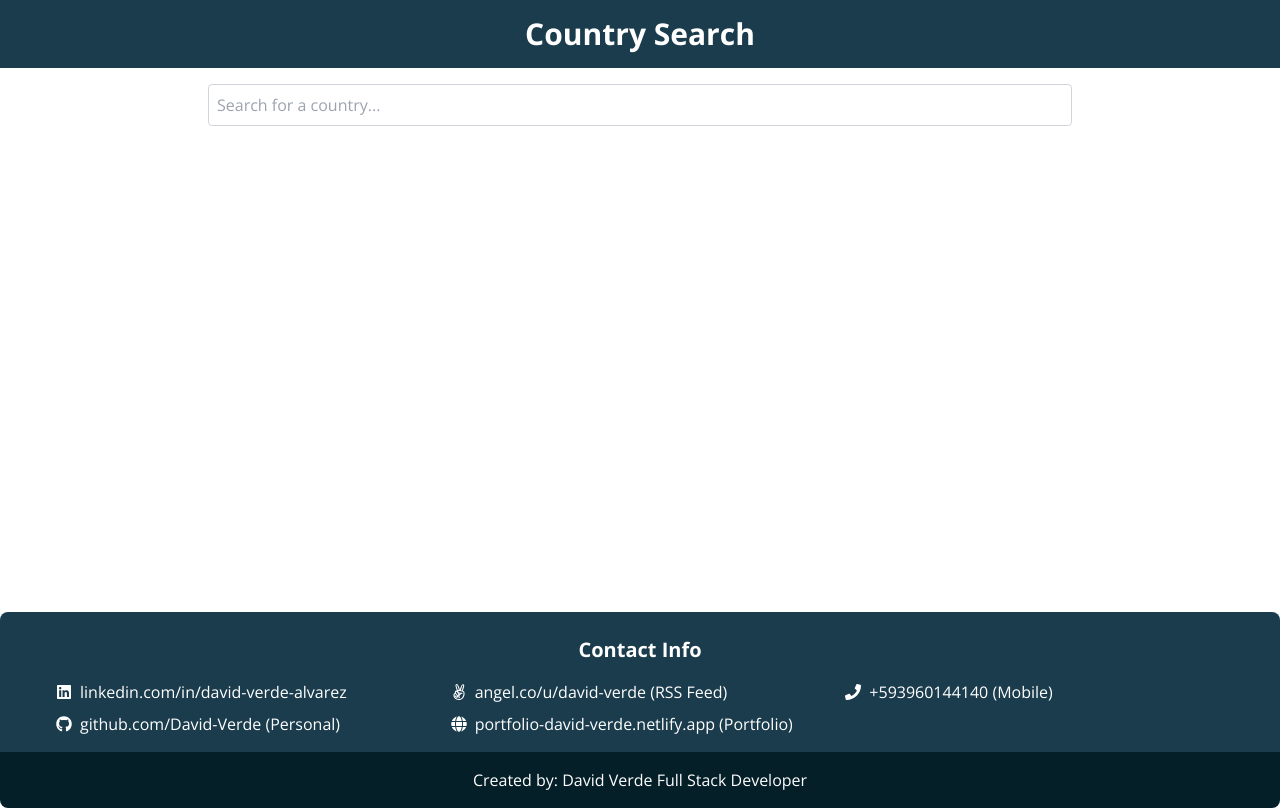
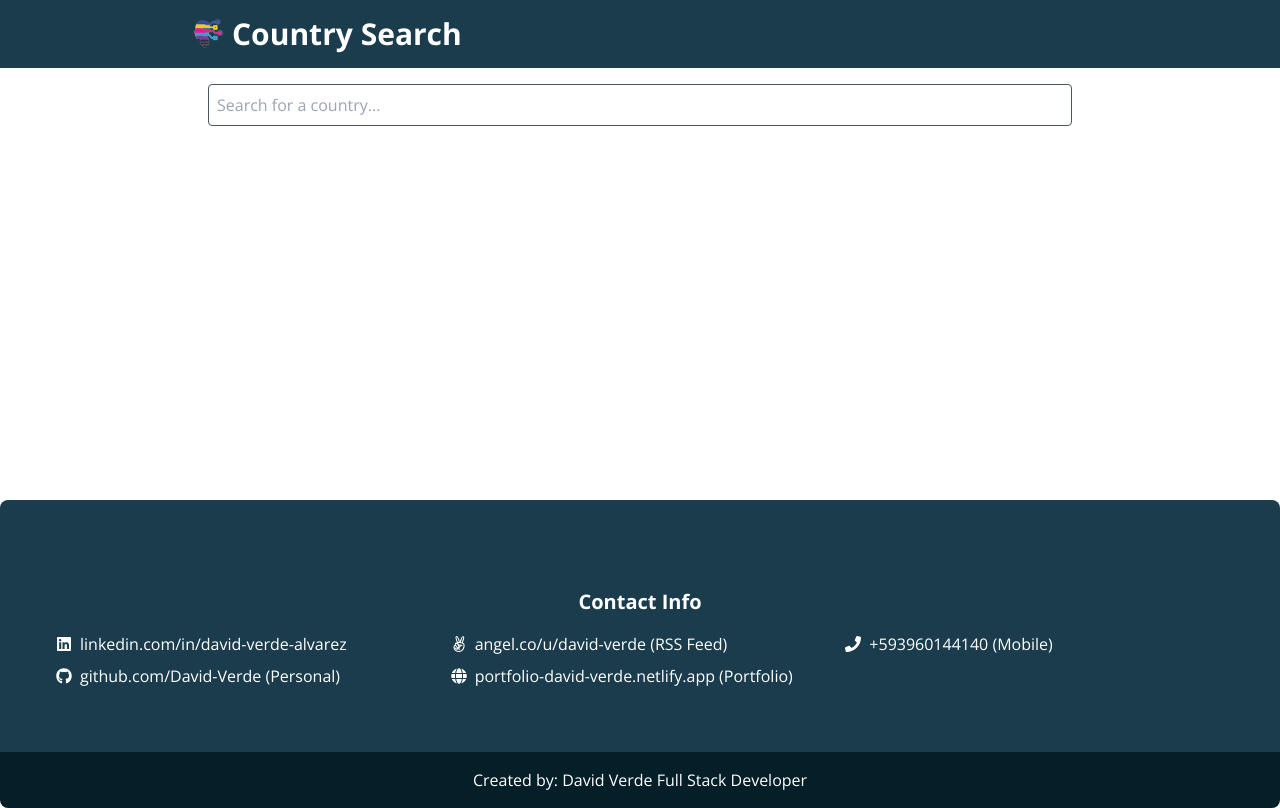
Before and after one commit to David-Immilandcanada/Visto-Test, a Next.js app: page / in a window 1280 px wide. Built offline with nearby package versions, Linux system fonts and the light colour scheme.

Commit message:
create header icon and styling list

```diff
--- a/src/components/CountryList.tsx
+++ /dev/null
@@ -1,20 +0,0 @@
-import React from 'react';
-import { useCountry } from '../context/CountryContext';
-
-const CountryList = () => {
-    const { searchResults, setSelectedCountry } = useCountry();
-
-    return (
-        <ul className="mt-4">
-            {searchResults.map((country) => (
-                <li key={country.alpha3Code} className="p-2 border-b border-gray-300 hover:bg-gray-100">
-                    <a href={`/country/${country.alpha3Code}/about`} onClick={() => setSelectedCountry(country)} className="text-black hover:underline">
-                        {country.name}
-                    </a>
-                </li>
-            ))}
-        </ul>
-    );
-};
-
-export default CountryList;
--- /dev/null
+++ b/src/components/Header.tsx
@@ -0,0 +1,14 @@
+import Image from 'next/image';
+
+const Header = () => {
+    return (
+        <header className="w-full p-4 bg-[#1a3c4c] text-center flex items-center">
+            <div className="flex items-center justify-start w-full max-w-4xl mx-auto">
+                <Image src="/assets/logo.svg" alt="App Logo" width={32} height={32} />
+                <h1 className="text-3xl font-bold text-white ml-2">Country Search</h1>
+            </div>
+        </header>
+    );
+};
+
+export default Header;
--- a/src/components/SearchBar.tsx
+++ b/src/components/SearchBar.tsx
@@ -1,10 +1,9 @@
-// src/components/SearchBar.tsx
 import React, { useState } from 'react';
 import { useCountry } from '../context/CountryContext';
 
 const SearchBar = () => {
     const [query, setQuery] = useState('');
-    const { searchCountries } = useCountry();
+    const { searchCountries, searchResults } = useCountry();
 
     const handleChange = (e: React.ChangeEvent<HTMLInputElement>) => {
         setQuery(e.target.value);
@@ -12,13 +11,27 @@ const SearchBar = () => {
     };
 
     return (
+        <div className="w-full">
             <input
                 type="text"
                 value={query}
                 onChange={handleChange}
                 placeholder="Search for a country..."
-            className="w-full p-2 border border-gray-300 rounded focus:outline-none focus:ring-2 focus:ring-black"
+                className="w-full p-2 border border-gray-600 rounded focus:outline-none focus:ring-2 focus:ring-black"
             />
+            {searchResults.length > 0 && (
+                <ul className="border border-gray-300 mt-2 rounded bg-white max-h-60 overflow-y-auto">
+                    {searchResults.map((country) => (
+                        <li key={country.alpha3Code} className="flex items-center p-2 hover:bg-gray-100">
+                            <img src={country.flag} alt={`Flag of ${country.name}`} className="w-6 h-4 mr-2" />
+                            <a href={`/country/${country.alpha3Code}/about`} className="text-black hover:underline">
+                                {country.name}
+                            </a>
+                        </li>
+                    ))}
+                </ul>
+            )}
+        </div>
     );
 };
 
--- a/src/pages/index.tsx
+++ b/src/pages/index.tsx
@@ -1,16 +1,13 @@
+import Header from '../components/Header';
 import SearchBar from '../components/SearchBar';
-import CountryList from '../components/CountryList';
 import Footer from '../components/Footer';
 
 const HomePage = () => {
     return (
         <div className="min-h-screen flex flex-col items-center bg-white text-black">
-        <header className="w-full p-4 bg-[#1a3c4c] text-center">
-                <h1 className="text-3xl font-bold text-white">Country Search</h1>
-            </header>
+            <Header />
             <main className="w-full max-w-4xl p-4 flex flex-col items-center flex-grow">
                 <SearchBar />
-                <CountryList />
             </main>
             <Footer />
         </div>
--- a/src/styles/styles.css
+++ b/src/styles/styles.css
@@ -1,3 +1,4 @@
+/* Country card */
 .card {
     background-color: white;
     border-radius: 0.5rem;
@@ -19,11 +20,13 @@
     height: auto;
 }
 
+/* Back-to button */
+
 .button-visto {
     font-family: "Open Sans", sans-serif;
     font-size: 18px;
     font-weight: 700;
-    background-color: #2897F2;
+    background-color: #1a3c4c;
     border-radius: 45px;
     padding: 16px 36px;
     color: white;
@@ -39,16 +42,15 @@
 
 /* Footer */
 
-
 .footer {
     background-color: #1a3c4c;
     color: white;
-    padding: 1.5rem 0;
+    padding: 3.5rem 0;
     border-top-left-radius: 0.5rem;
     border-top-right-radius: 0.5rem;
     width: 100%;
     text-align: center;
-    position: relative; /* Para asegurarnos de que el div al final se superponga correctamente */
+    position: relative;
 }
 
 .footer a {
@@ -62,8 +64,9 @@
 
 .footer .container {
     max-width: 1200px;
-    margin: 0 auto;
+    margin: 2rem auto;
     padding: 0 1rem;
+    margin-bottom: 4rem;
 }
 
 .created-by {
@@ -74,5 +77,5 @@
     padding: 1rem 0;
     border-bottom-left-radius: 0.5rem;
     border-bottom-right-radius: 0.5rem;
-    margin-bottom: -2rem;
+    margin-bottom: -4rem;
 }
```
Also changed, not shown: public/assets/logo.svg (added). Lines whose indentation alone changed are shown as unchanged.
